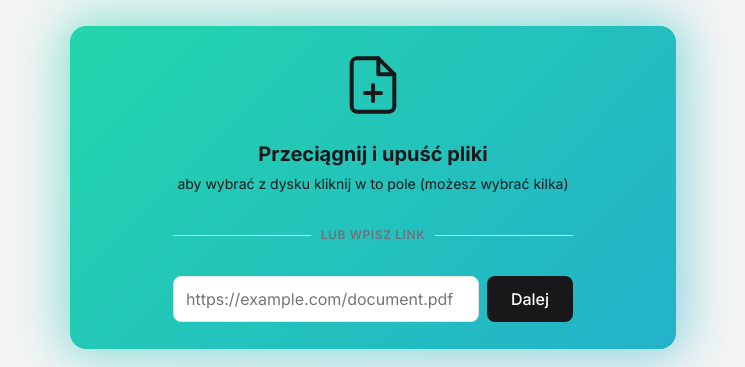
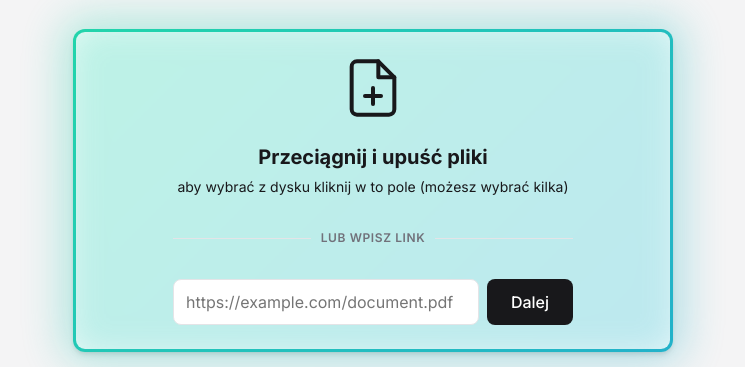
Before and after one commit to mkwhai/printy, a website: page public/index.html in a window 1280 px wide. Shown: the part 130-497 px from the top of the page, without its empty margins (267-1012 px from the left). Drawn offline with nearby package versions, Linux system fonts and the light colour scheme; no server answers.

Commit message:
Industrial fix: Gradient border with solid interior and Safari glow bug fix

```diff
--- a/public/css/style.css
+++ b/public/css/style.css
@@ -86,74 +86,72 @@ header p {
     min-height: 300px !important;
     border-radius: var(--radius) !important;
     cursor: pointer !important;
-    transition: all 0.4s ease !important;
-    background-color: #ffffff !important;
-    background-image: none !important;
+    transition: transform 0.4s cubic-bezier(0.175, 0.885, 0.32, 1.275) !important;
     position: relative !important;
-    border: none !important;
-    z-index: 10 !important;
-    box-shadow: inset 0 0 0 1000px #ffffff !important; /* Forces solid white cover */
-    isolation: isolate !important;
+    z-index: 1 !important;
+
+    /* Perfect Gradient Border + Solid Interior Trick */
+    border: 3px solid transparent !important;
+    background:
+        linear-gradient(var(--card-bg), var(--card-bg)) padding-box,
+        var(--accent-gradient) border-box !important;
+    background-size: 100% 100%, 400% 400% !important;
+    animation: animate-gradient-border 8s ease infinite !important;
 }
 
+/* Fix for Safari rectangular glow and massive aura */
 .hero-dropzone::before {
     content: "" !important;
     position: absolute !important;
-    top: -12px !important;
-    left: -12px !important;
-    right: -12px !important;
-    bottom: -12px !important;
-    background: var(--accent-gradient) !important;
-    background-size: 400% 400% !important;
-    z-index: -2 !important;
-    border-radius: calc(var(--radius) + 12px) !important;
-    animation: animate-gradient 8s ease infinite !important;
-    opacity: 0.5 !important;
-    filter: blur(25px) !important;
-    transition: all 0.5s ease-in-out !important;
-}
-
-.hero-dropzone::after {
-    content: "" !important;
-    position: absolute !important;
-    top: -3px !important;
-    left: -3px !important;
-    right: -3px !important;
-    bottom: -3px !important;
+    top: -15px !important;
+    left: -15px !important;
+    right: -15px !important;
+    bottom: -15px !important;
     background: var(--accent-gradient) !important;
     background-size: 400% 400% !important;
     z-index: -1 !important;
-    border-radius: calc(var(--radius) + 4px) !important;
-    animation: animate-gradient 8s ease infinite !important;
-    opacity: 1 !important;
+    border-radius: calc(var(--radius) + 15px) !important;
+    animation: animate-gradient-border 8s ease infinite !important;
+    opacity: 0.3 !important;
+    filter: blur(20px) !important;
+
+    /* Safari Fixes */
+    -webkit-backface-visibility: hidden !important;
+    backface-visibility: hidden !important;
+    will-change: filter, transform !important;
+    transition: opacity 0.5s ease, filter 0.5s ease !important;
 }
 
 .hero-dropzone h2, .hero-dropzone p, .hero-dropzone .icon {
-    color: #18181b !important;
+    color: var(--text-main) !important;
     text-shadow: none !important;
+    position: relative !important;
+    z-index: 2 !important;
 }
 
 .hero-dropzone:hover {
-    transform: translateY(-5px) !important;
+    transform: translateY(-5px) scale(1.01) !important;
 }
 
 .hero-dropzone:hover::before {
-    opacity: 0.8 !important;
-    filter: blur(35px) !important;
+    opacity: 0.6 !important;
+    filter: blur(30px) !important;
 }
 
 .hero-dropzone.dragover {
-    transform: scale(1.02) !important;
+    transform: scale(1.04) !important;
 }
 
 .hero-dropzone.dragover::before {
-    opacity: 1 !important;
-    animation: animate-gradient 2s ease infinite !important;
-    filter: blur(45px) !important;
+    opacity: 0.8 !important;
+    animation: animate-gradient-border 2s ease infinite !important;
+    filter: blur(40px) !important;
 }
 
-.hero-dropzone.dragover::after {
-    animation: animate-gradient 2s ease infinite !important;
+@keyframes animate-gradient-border {
+    0% { background-position: 0% 50%; }
+    50% { background-position: 100% 50%; }
+    100% { background-position: 0% 50%; }
 }
 
 @keyframes animate-gradient {
```
